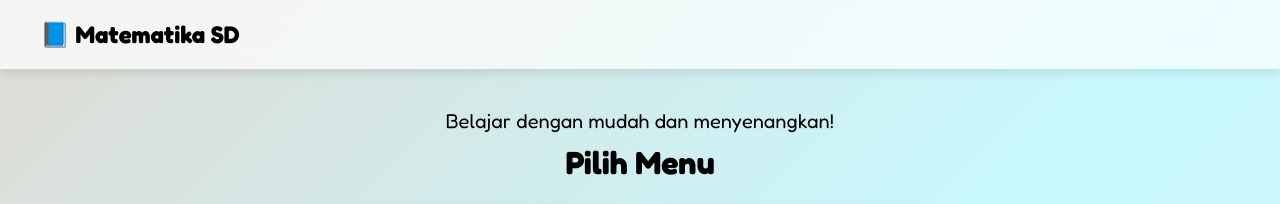
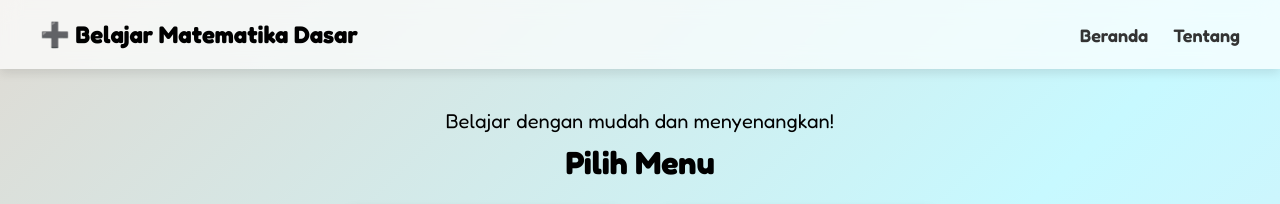
Before and after one commit to aldivirdiawandafa-max/Website-Matematika-dasar, a plain HTML site: page menu.html in a window 1280 px wide. Shown: the top 204 px of the page. Drawn offline with Linux system fonts and the light colour scheme.

Commit message:
Update menu.html

```diff
--- a/menu.html
+++ b/menu.html
@@ -27,14 +27,27 @@ body{
   100%{background-position:right;}
 }
 
-nav{
-  padding:20px 40px;
-  background:rgba(255,255,255,.7);
-  display:flex;
-  align-items:center;
-  backdrop-filter:blur(10px);
-  box-shadow:0 4px 10px rgba(0,0,0,.1);
+nav {
+  padding: 20px 40px;
+  background: rgba(255,255,255,0.7);
+  display: flex;
+  justify-content: space-between;
+  align-items: center;
+  backdrop-filter: blur(10px);
+  box-shadow: 0 4px 10px rgba(0,0,0,0.1);
+  position: sticky;
+  top: 0;
+  z-index: 999;
+  nav .logo { font-size:24px; font-weight:bold; }
+  nav ul { list-style:none; display:flex; gap:25px; }
+  nav ul li a { text-decoration:none; color:#333; font-size:18px; font-weight:600; }
+  nav ul li a:hover { color:#ff5b5b; }
 }
+
+  nav .logo { font-size:24px; font-weight:bold; }
+  nav ul { list-style:none; display:flex; gap:25px; }
+  nav ul li a { text-decoration:none; color:#333; font-size:18px; font-weight:600; }
+  nav ul li a:hover { color:#ff5b5b; }
 
 .logo{
   font-size:24px;
@@ -128,7 +141,11 @@ h2{
 <audio id="klikSound" src="audio/mixkit-arcade-game-jump-coin-216.mp3" preload="auto"></audio>
 
 <nav>
-  <div class="logo">📘 Matematika SD</div>
+  <div class="logo"> ➕ Belajar Matematika Dasar</div>
+  <ul>
+    <li><a href="index.html">Beranda</a></li>
+    <li><a href="tentang.html">Tentang</a></li>
+  </ul>
 </nav>
 
 <div class="container">
@@ -139,7 +156,7 @@ h2{
 
     <!-- TEORI -->
     <div class="kelas-card">
-      <img src="gambar/study.png!sw800" alt="Teori">
+      <img src="gambar/membaca_1_cropped.jpeg" alt="Teori">
       <h3>Masuk Teori</h3>
       <p>Belajar angka, penjumlahan, pengurangan, dan konsep dasar matematika.</p>
       <button class="btn" onclick="mulaiBelajar('teori kelas 1.html')">Mulai Belajar</button>
```
